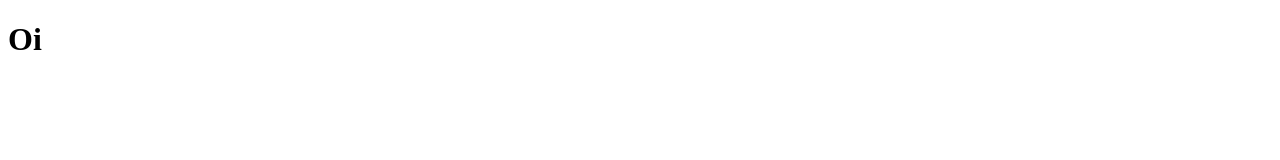
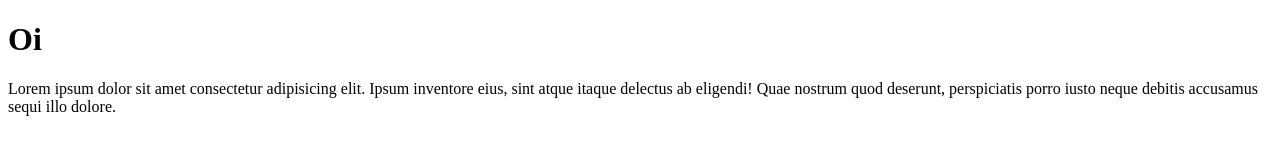
Before and after one commit to josafatavares13/teste-vscode, a plain HTML site: page index.html in a window 1280 px wide. Drawn offline with Linux system fonts and the light colour scheme.

Commit message:
add lorem

```diff
--- a/index.html
+++ b/index.html
@@ -8,5 +8,6 @@
 </head>
 <body>
     <h1>Oi</h1>
+    <p>Lorem ipsum dolor sit amet consectetur adipisicing elit. Ipsum inventore eius, sint atque itaque delectus ab eligendi! Quae nostrum quod deserunt, perspiciatis porro iusto neque debitis accusamus sequi illo dolore.</p>
 </body>
 </html>
```
